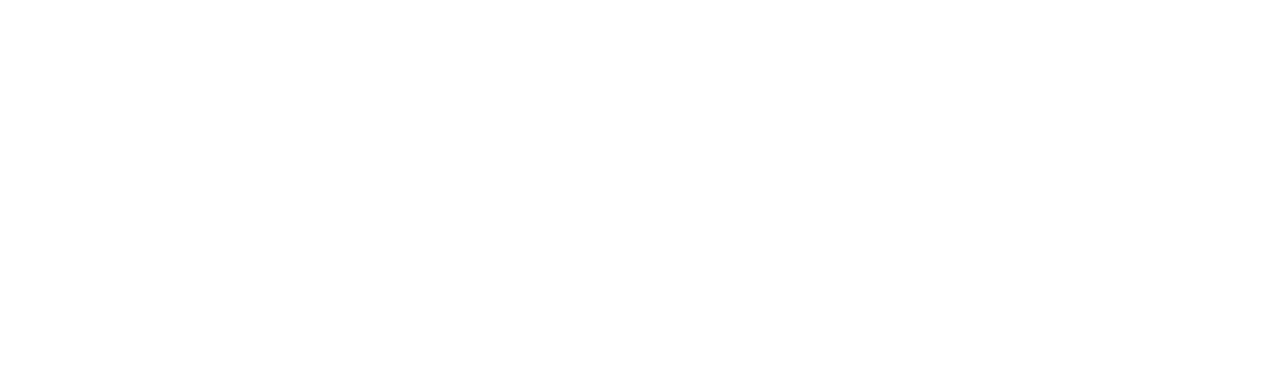
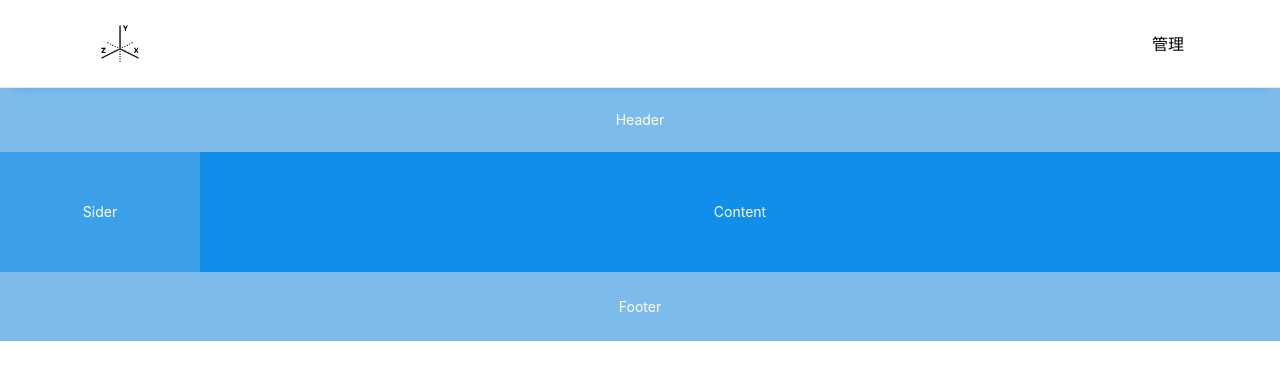
Before and after one commit to cyf-super/react-video, a React (Vite) app: page /manage in a window 1280 px wide. Before the commit this address had no page. Shown: the top 380 px of the page. Built offline with nearby package versions, Linux system fonts and the light colour scheme.

Commit message:
feat: 登录接口

```diff
--- a/package.json
+++ b/package.json
@@ -12,6 +12,7 @@
   },
   "dependencies": {
     "@ant-design/icons": "^4.8.0",
+    "@tanstack/react-query": "^4.29.19",
     "antd": "^5.1.0",
     "axios": "^1.4.0",
     "framer-motion": "^10.12.16",
--- a/src/App.tsx
+++ b/src/App.tsx
@@ -1,19 +1,16 @@
 import { useRoutes } from 'react-router-dom'
+import { QueryClientProvider, QueryClient } from '@tanstack/react-query'
 import './css/App.css'
-import { useEffect } from 'react'
 import routes from './router/index'
-import { getData } from '@/api'
 
 function App() {
-  useEffect(() => {
-    async function fetchData() {
-      const data = await getData()
-      console.log('data ', data)
-    }
-    fetchData()
-  }, [])
+  const queryclient = new QueryClient()
   const element = useRoutes(routes)
-  return <div className="App">{element}</div>
+  return (
+    <QueryClientProvider client={queryclient}>
+      <div className="App">{element}</div>
+    </QueryClientProvider>
+  )
 }
 
 export default App
--- a/src/pages/layout/home/index.tsx
+++ b/src/pages/home/index.tsx
@@ -1,5 +1,5 @@
 // import { metions } from 'framer-motion'
-import { AppHeader } from '@/components/header/index'
+import { AppHeader } from '@/pages/layout/header/index'
 import { ProjectGrid } from '@/components/project/projectGrid'
 
 export default function Home() {
--- /dev/null
+++ b/src/pages/layout/index.tsx
@@ -0,0 +1,43 @@
+import { Layout } from 'antd'
+
+const { Header, Footer, Sider, Content } = Layout
+const headerStyle: React.CSSProperties = {
+  textAlign: 'center',
+  color: '#fff',
+  height: 64,
+  paddingInline: 50,
+  lineHeight: '64px',
+  backgroundColor: '#7dbcea',
+}
+
+const contentStyle: React.CSSProperties = {
+  textAlign: 'center',
+  minHeight: 120,
+  lineHeight: '120px',
+  color: '#fff',
+  backgroundColor: '#108ee9',
+}
+
+const siderStyle: React.CSSProperties = {
+  textAlign: 'center',
+  lineHeight: '120px',
+  color: '#fff',
+  backgroundColor: '#3ba0e9',
+}
+
+const footerStyle: React.CSSProperties = {
+  textAlign: 'center',
+  color: '#fff',
+  backgroundColor: '#7dbcea',
+}
+
+export const LayoutMan = () => (
+  <Layout>
+    <Header style={headerStyle}>Header</Header>
+    <Layout hasSider>
+      <Sider style={siderStyle}>Sider</Sider>
+      <Content style={contentStyle}>Content</Content>
+    </Layout>
+    <Footer style={footerStyle}>Footer</Footer>
+  </Layout>
+)
--- /dev/null
+++ b/src/pages/login/hooks/useLogin.ts
@@ -0,0 +1,21 @@
+import { useNavigate } from 'react-router-dom'
+import { useMutation } from '@tanstack/react-query'
+import { loginService } from '@/api/index'
+
+export const useLogin = () => {
+  const navigate = useNavigate()
+
+  const { mutate: login } = useMutation(loginService, {
+    onSuccess: () => {
+      console.log('登陆成功')
+      navigate('/')
+    },
+    onError() {
+      console.log('登陆失败')
+    },
+  })
+
+  return {
+    login,
+  }
+}
--- a/src/pages/login/index.tsx
+++ b/src/pages/login/index.tsx
@@ -1,5 +1,4 @@
 import { useState, useEffect } from 'react'
-import { useNavigate } from 'react-router-dom'
 import { FireTwoTone, SafetyCertificateTwoTone } from '@ant-design/icons'
 import { Input, Checkbox, Button } from 'antd'
 import type { CheckboxChangeEvent } from 'antd/es/checkbox'
@@ -8,13 +7,12 @@ import type { CheckboxChangeEvent } from 'antd/es/checkbox'
 import { motion } from 'framer-motion'
 import logo from '../../assets/logo.webp'
 import { storage } from '@/utils/storage'
+import { useLogin } from './hooks/useLogin'
 
 function LoginForm() {
-  const navigate = useNavigate()
-
   const [checked, setChecked] = useState(storage.get('_checked') || false)
   const [info, setInfo] = useState({
-    userName: storage.get('_info')?.userName || '',
+    username: storage.get('_info')?.username || '',
     password: storage.get('_info')?.password || '',
   })
 
@@ -27,7 +25,7 @@ function LoginForm() {
   }, [checked, info])
 
   const changeUserName = (e: React.ChangeEvent<HTMLInputElement>) => {
-    setInfo({ ...info, userName: e.target.value })
+    setInfo({ ...info, username: e.target.value })
   }
 
   const changePassword = (e: React.ChangeEvent<HTMLInputElement>) => {
@@ -40,11 +38,10 @@ function LoginForm() {
     storage.set('_checked', check)
   }
 
+  const { login } = useLogin()
   const enterLogin = () => {
     console.log(info)
-    if (info.userName === 'admin' && info.password === '123456') {
-      navigate('/')
-    }
+    login(info)
   }
 
   return (
@@ -54,7 +51,7 @@ function LoginForm() {
           size="large"
           placeholder="账号"
           prefix={<FireTwoTone />}
-          value={info.userName}
+          value={info.username}
           onChange={changeUserName}
         />
       </div>
--- /dev/null
+++ b/src/pages/management/index.tsx
@@ -0,0 +1,11 @@
+import { LayoutMan } from '../layout'
+import { AppHeader } from '../layout/header'
+
+export default function Management() {
+  return (
+    <>
+      <AppHeader />
+      <LayoutMan />
+    </>
+  )
+}
--- a/src/router/index.tsx
+++ b/src/router/index.tsx
@@ -5,10 +5,10 @@ const lazyLoad = (moduleName: string) => {
   return <Module />
 }
 
-const loadLayout = (moduleName: string) => {
-  const Module = lazy(() => import(`@/pages/layout/${moduleName}/index.tsx`))
-  return <Module />
-}
+// const loadLayout = (moduleName: string) => {
+//   const Module = lazy(() => import(`@/pages/layout/${moduleName}/index.tsx`))
+//   return <Module />
+// }
 
 interface Router {
   name: string
@@ -26,7 +26,12 @@ const routes: Router[] = [
   {
     path: '/',
     name: 'home',
-    element: loadLayout('home'),
+    element: lazyLoad('home'),
+  },
+  {
+    path: '/manage',
+    name: 'management',
+    element: lazyLoad('management'),
   },
 ]
 
```
Also changed, not shown: src/pages/layout/header/index.tsx (renamed from src/components/header/index.tsx), 1 other file (tests, documents, lock files or other folders).
